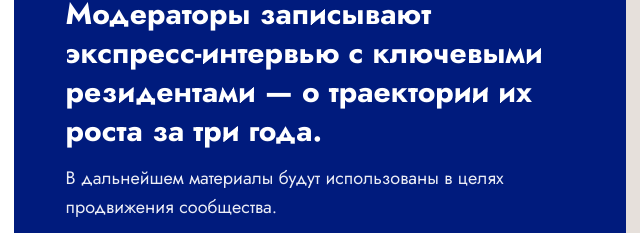
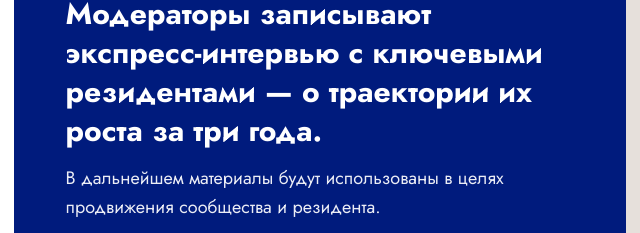
Before and after one commit to kyznetcovm-hub/kodrosta-site, a plain HTML site: page premiya.html in a window 1280 px wide. Shown: the part 7303-7536 px from the top of the page, 570-1210 px from the left. Drawn offline with Linux system fonts and the light colour scheme; no server answers.

Commit message:
Премия: продвижение резидента в описании подкаста

```diff
--- a/premiya.html
+++ b/premiya.html
@@ -293,7 +293,7 @@
         <div class="p-podcast-card">
           <span class="p-eyebrow">Как это работает</span>
           <p class="p-podcast-lead">Модераторы записывают экспресс-интервью с ключевыми резидентами — о траектории их роста за три года.</p>
-          <p class="p-podcast-p">В дальнейшем материалы будут использованы в целях продвижения сообщества.</p>
+          <p class="p-podcast-p">В дальнейшем материалы будут использованы в целях продвижения сообщества и резидента.</p>
           <p class="p-podcast-tag">Световая волна = голос сообщества</p>
         </div>
       </div>
```
